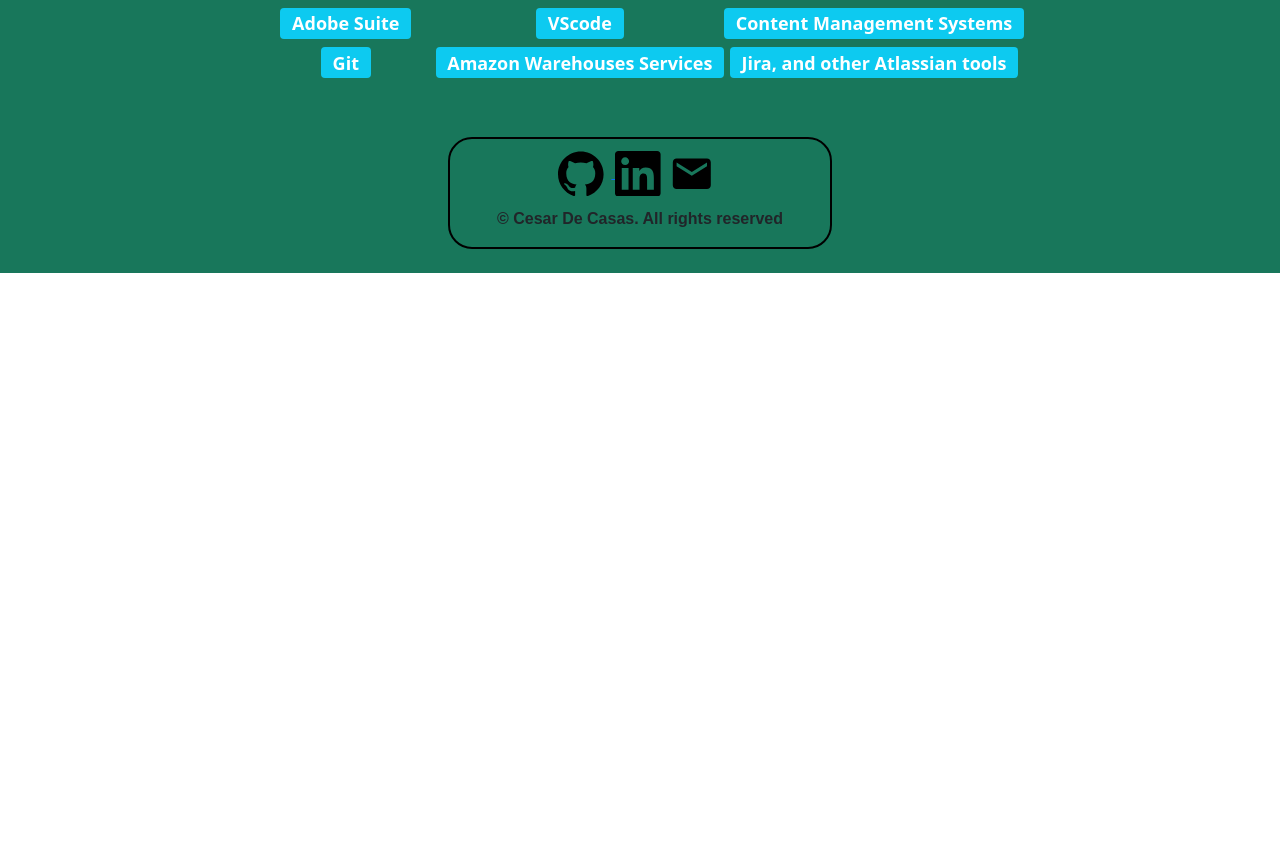
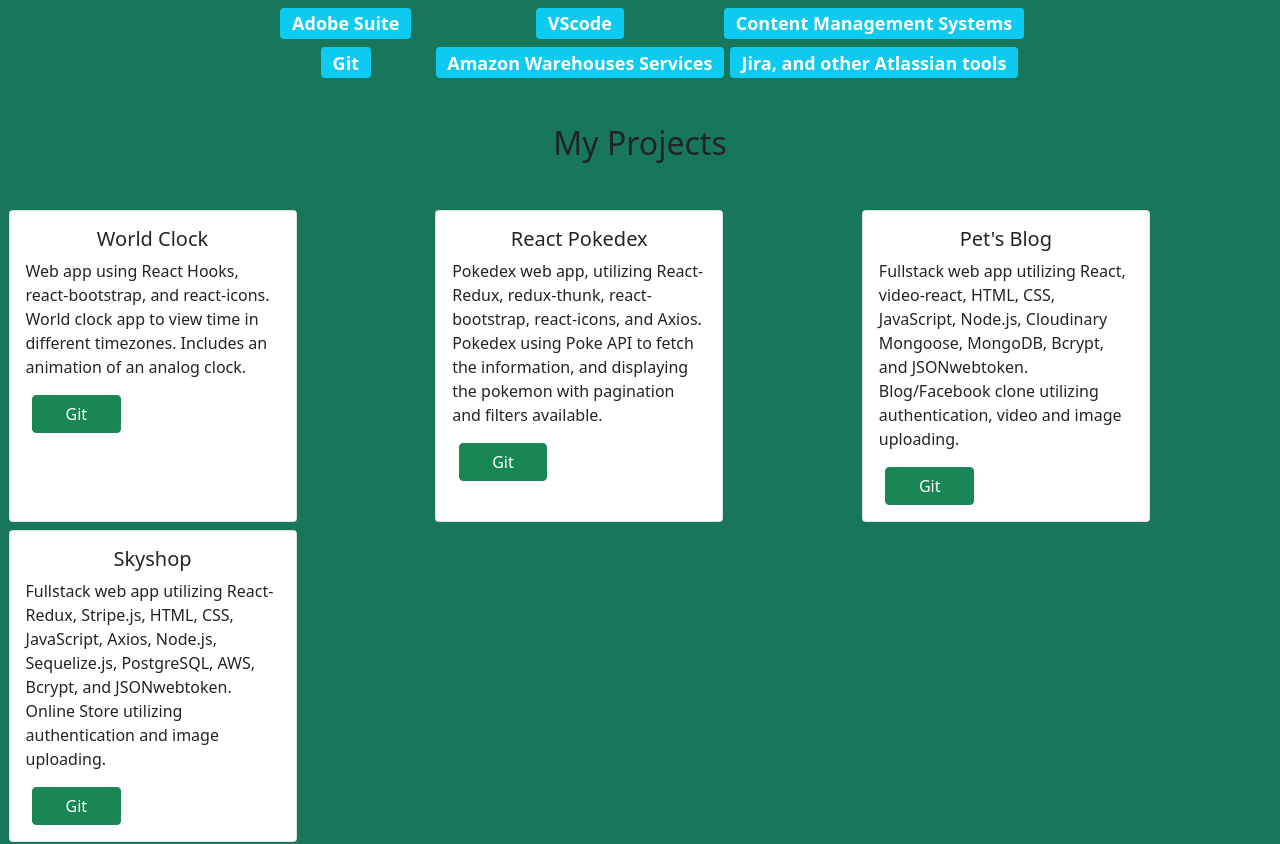
Before and after one commit to cesardecasas/Portfolio, a React (Create React App) app in the folder client/: page / in a window 1280 px wide. Shown: the part 1180-2024 px from the top of the page. Before the commit the page ends 1453 px from the top, so only its background shows below. Built offline with nearby package versions, Linux system fonts and the light colour scheme; a web font is replaced by a local one.

Commit message:
projects added

```diff
--- a/client/src/Main.js
+++ b/client/src/Main.js
@@ -5,6 +5,8 @@ import PresentationCard from './components/PresentationCard'
 import TextAnimated from './components/TextAnimated'
 import technologies from './technologies.json'
 import Grid from './components/Grid'
+import Projects from './projects.json'
+import ProjectCard from './components/ProjectCard'
 
 const Main =()=>{
 
@@ -20,6 +22,10 @@ const Main =()=>{
                 <Grid name='Frameworks' arr={technologies.FrameWorks} />
                 <Grid name='Tools' arr={technologies.Tools} />
             </div>
+            <h2 style={{margin:'3%'}}>My Projects</h2>
+            <section className='projects'>
+                {Projects.arr.map((project, index)=><ProjectCard key={index} title={project.tittle} text={project.description} link={project.link}/>)}
+            </section>
             <Footer/>
         </main>
     )
--- a/client/src/components/ProjectCard.js
+++ b/client/src/components/ProjectCard.js
@@ -1,21 +1,18 @@
 import React from 'react'
 import Card from 'react-bootstrap/Card'
+import Button from 'react-bootstrap/Button'
 
 const ProjectCard =(props)=>{
-    const {text, title, src } =props
+    const {text, title, link } =props
 
     return (
-        <div className='card'>
-             <Card>
-                <Card.Img variant="top" src={src} />
+             <Card style={{ width: '18rem', marginTop:'2%', marginLeft:'2%' }} className='projectCard' >
                 <Card.Body>
-                    <Card.Title>{title}</Card.Title>
-                    <Card.Text>
-                    {text}
-                    </Card.Text>
+                    <Card.Title >{title}</Card.Title>
+                    <Card.Text style={{textAlign:'left'}} >{text}</Card.Text>
+                    <Button variant="success" style={{ marginRight:'60%', width:'35%' }} href={link}>Git</Button>
                 </Card.Body>
             </Card>
-        </div>
     )
 }
 
--- a/client/src/css/App.css
+++ b/client/src/css/App.css
@@ -55,6 +55,13 @@
   grid-template-columns: 1fr 1fr 1fr;
 }
 
+.projects{
+  width: '80%';
+  margin-left: '20%';
+  display: grid;
+  grid-template-columns: 1fr 1fr 1fr ;
+}
+
 
 .technologies{
   margin-top: 2%;
--- a/client/src/projects.json
+++ b/client/src/projects.json
@@ -0,0 +1,24 @@
+{
+    "arr":[
+        {
+            "tittle":"World Clock",
+            "description":"Web app using React Hooks, react-bootstrap, and react-icons. World clock app to view time in different timezones. Includes an animation of an analog clock.",
+            "link":"https://github.com/cesardecasas/WorldClock"
+        },
+        {
+            "tittle":"React Pokedex",
+            "description":"Pokedex web app, utilizing React-Redux, redux-thunk, react-bootstrap, react-icons, and Axios. Pokedex using Poke API to fetch the information, and displaying the pokemon with pagination and filters available.",
+            "link":"https://github.com/cesardecasas/reactPokedex"
+        },
+        {
+            "tittle":"Pet's Blog",
+            "description":"Fullstack web app utilizing React, video-react, HTML, CSS, JavaScript, Node.js, Cloudinary Mongoose, MongoDB, Bcrypt, and JSONwebtoken. Blog/Facebook clone utilizing authentication, video and image uploading.",
+            "link":"https://github.com/cesardecasas/dog-s-blog"
+        },
+        {
+            "tittle":"Skyshop",
+            "description":"Fullstack web app utilizing React-Redux, Stripe.js, HTML, CSS, JavaScript, Axios, Node.js, Sequelize.js, PostgreSQL, AWS, Bcrypt, and JSONwebtoken. Online Store utilizing authentication and image uploading. ",
+            "link":"https://github.com/cesardecasas/skyshop"
+        }
+    ]
+}
```
